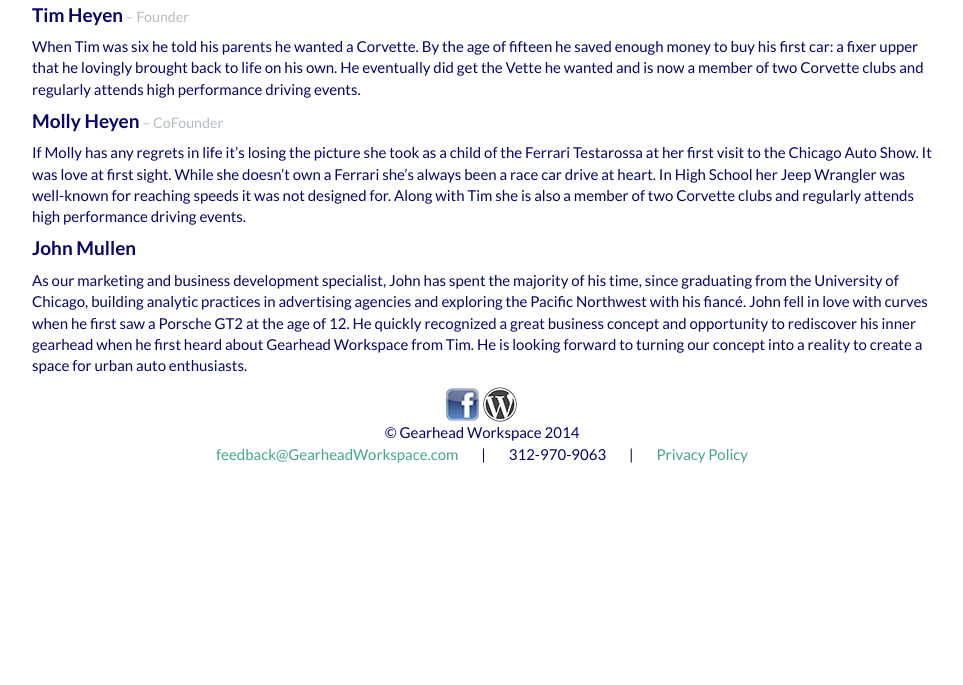
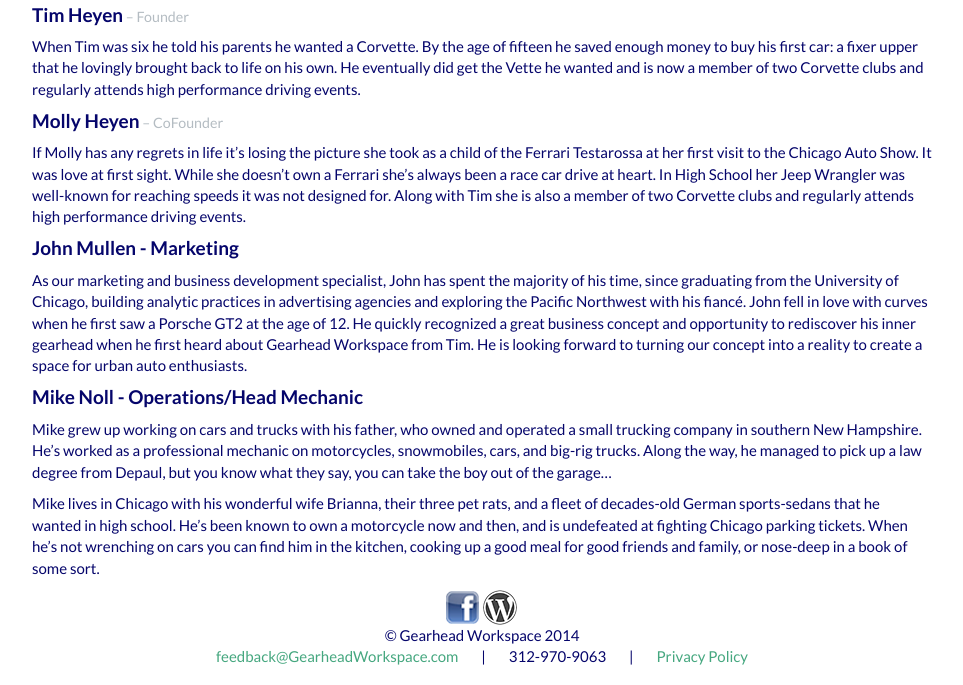
Before and after one commit to GearheadWorkspace/gearheadworkspace, a Django app: page /contact/ in a window 1280 px wide. Shown: the part 400-1085 px from the top of the page, without its empty margins (158-1121 px from the left). Before the commit the page ends 863 px from the top, so only its background shows below. Run offline with Django 3.2, Linux system fonts and the light colour scheme; some libraries are stand-ins or nearby versions.

Commit message:
Add Mike Noll

```diff
--- a/templates/contact.html
+++ b/templates/contact.html
@@ -33,9 +33,17 @@
 	</p>
 
 
-	<h4>John Mullen</h4>
+	<h4>John Mullen - Marketing</h4>
 	<p>
 		As our marketing and business development specialist, John has spent the majority of his time, since graduating from the University of Chicago, building analytic practices in advertising agencies and exploring the Pacific Northwest with his fiancé. John fell in love with curves when he first saw a Porsche GT2 at the age of 12. He quickly recognized a great business concept and opportunity to rediscover his inner gearhead when he first heard about Gearhead Workspace from Tim. He is looking forward to turning our concept into a reality to create a space for urban auto enthusiasts.
+	</p>
+
+
+	<h4>Mike Noll - Operations/Head Mechanic</h4>
+	<p>
+		Mike grew up working on cars and trucks with his father, who owned and operated a small trucking company in southern New Hampshire. He’s worked as a professional mechanic on motorcycles, snowmobiles, cars, and big-rig trucks. Along the way, he managed to pick up a law degree from Depaul, but you know what they say, you can take the boy out of the garage…</p>
+<p>Mike lives in Chicago with his wonderful wife Brianna, their three pet rats, and a fleet of decades-old German sports-sedans that he wanted in high school. He’s been known to own a motorcycle now and then, and is undefeated at fighting Chicago parking tickets. When he’s not wrenching on cars you can find him in the kitchen, cooking up a good meal for good friends and family, or nose-deep in a book of some sort.
+
 	</p>
 </div>
 
```
